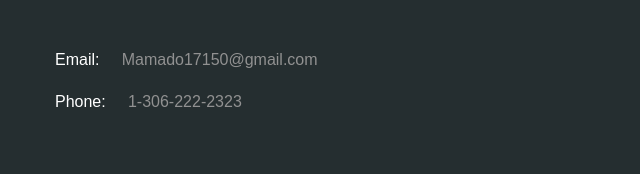
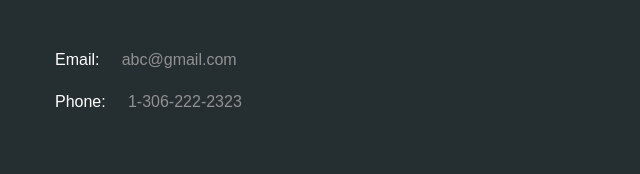
Before and after one commit to IdrissoJr/design1, a plain HTML site: page index.html in a window 1280 px wide. Shown: the part 5473-5647 px from the top of the page, 0-640 px from the left. Drawn offline with Linux system fonts and the light colour scheme.

Commit message:
Update index.html

```diff
--- a/index.html
+++ b/index.html
@@ -225,7 +225,7 @@
                 <h3 class="white">Contact Me</h3>
                 <p class="gray">Lorem ipsum dolor sit amet, ea doming epicuri iudicabit nam, te usu virtute placerat. Purto brute disputando cu est, eam dicam soluta ei. Vel dicam vivendo accusata ei.<br><br>122 33rd Street East<br>Saskatoon, SK<br>S7K 1R9</p>
                 <br>
-                <p class="white">Email: &nbsp; &nbsp; <span class="gray">Mamado17150@gmail.com</span></p>
+                <p class="white">Email: &nbsp; &nbsp; <span class="gray">abc@gmail.com</span></p>
                 <p class="white">Phone: &nbsp; &nbsp; <span class="gray">1-306-222-2323</span></p>
             </div>
             <aside class="formi">
```
